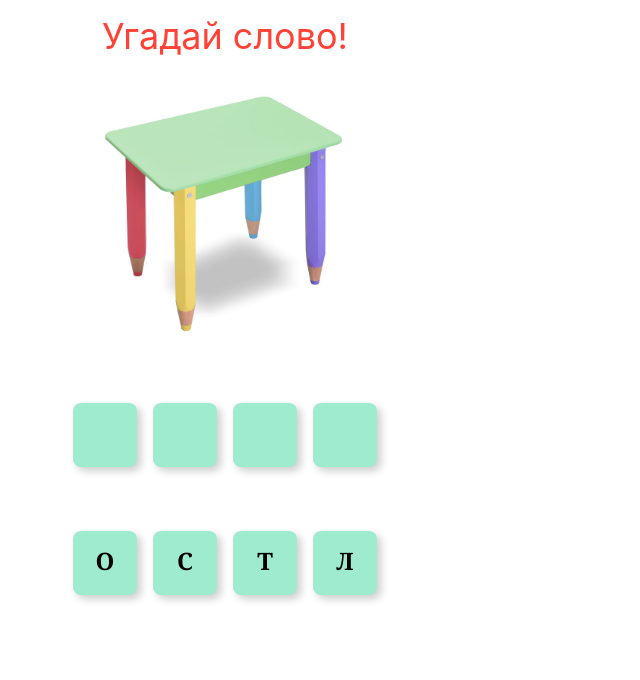
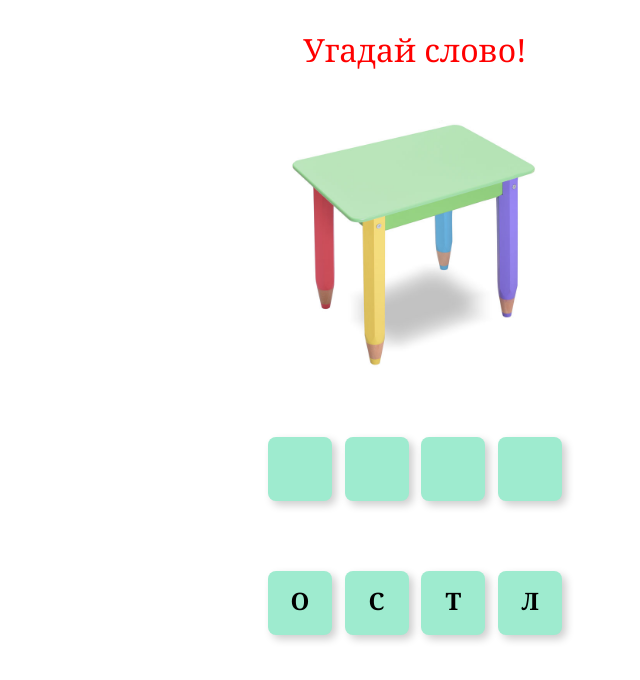
Before and after one commit to sergeylem/guess-word, a React (Create React App) app: page / in a window 1280 px wide. Shown: the top 680 px of the page, without its empty margins (225-865 px from the left). Built offline with nearby package versions, Linux system fonts and the light colour scheme.

Commit message:
refactoring styles from tachions into scss

```diff
--- a/package.json
+++ b/package.json
@@ -3,6 +3,7 @@
   "version": "0.1.0",
   "private": true,
   "dependencies": {
+    "node-sass": "^4.12.0",
     "react": "^16.9.0",
     "react-confetti": "^4.0.1",
     "react-dom": "^16.9.0",
--- a/src/App.css
+++ /dev/null
@@ -1,41 +0,0 @@
-.App {
-  text-align: center;
-}
-
-.form-fade-animation {
-  width: 900px;
-  display: flex;
-  flex-direction: column;
-  align-items: center;
-
-  animation: fade-in-keyframes 1s;
-}
-@keyframes fade-in-keyframes {
-  from {opacity: 0}
-  to {opacity: 1}
-}
-
-.form {
-  display: flex;
-  flex-direction: column;
-  align-items: center;
-  width: 900px;
-}
-
-.image {
-  height: 250px;
-}
-
-.word {
-  display: flex;
-  flex-direction: row;
-  justify-content: center;
-  width: 900px;
-}
-
-.words {
-  display: flex;
-  flex-direction: row;
-  justify-content: center;
-  width: 900px;
-}
--- a/src/App.js
+++ b/src/App.js
@@ -1,6 +1,6 @@
 import React from 'react';
 import Button from './components/button/button';
-import './App.css';
+import './App.scss';
 import {
   getRndNumber, putUnderscores, getRndLetters,
 } from './utils';
@@ -105,9 +105,11 @@ class App extends React.Component {
     const countLettersToAdd = 0; //Math.floor(targetLetters.length / 3);
     const rndLetters = getRndLetters(targetLetters, countLettersToAdd)
 
+    const viewportWidth = window.innerWidth;
+    const viewportHeight = window.innerHeight;
     this.setState({
       targetWordId, targetWordIndex: index, targetLetters: [...this.state.words[index].word],
-      userLetters, rndLetters
+      userLetters, rndLetters, viewportWidth, viewportHeight
     });
   }
 
@@ -117,16 +119,16 @@ class App extends React.Component {
       <div className={isFade ? 'form-fade-animation' : 'form'}
         onAnimationEnd={() => this.onAnimationEnd()}
       >
-        <div className='tc f2 mt3 red'>
+        <div className='title'>
           Угадай слово!
         </div>
 
-        <img className='tc br4 mt4 mb4 image'
+        <img className='image'
           src={this.state.words[this.state.targetWordIndex].img} alt='' />
 
-        { !this.state.isGuessed ?
+        {!this.state.isGuessed ?
           <div>
-            <div className='word'>
+            <div className='words'>
               {this.state.userLetters.map((item, index) => (
                 <Button letter={item} key={index}
                   click={this.delLetter.bind(
@@ -141,25 +143,25 @@ class App extends React.Component {
                     this, item, this.state.userLetters, this.state.rndLetters, index)} />
               ))}
             </div>
-            { this.state.isConfetti ?
+            {this.state.isConfetti ?
               <div>
-                <Confetti />
+                <Confetti viewportWidth={this.state.viewportWidth}
+                  viewportHeight={this.state.viewportHeight}/>
                 <PlaySound urlStr={require('./assets/sounds/s2.mp3')} />
               </div> :
               null
             }
           </div> :
           <div>
-            <div className='tc f2 b pt2 pb4'>{this.state.targetLetters}</div>
+            <div className='word'>{this.state.targetLetters}</div>
             <img
-              className={'tc w4 h4 mt2'}
+              className={'arrow-next'}
               src={require('./assets/icons/arrow-next.png')} alt=''
               onClick={this.removeItemFromWords.bind(this)}
               onAnimationEnd={() => this.onAnimation}
             />
           </div>
         }
-
       </div>
     );
   }
--- /dev/null
+++ b/src/App.scss
@@ -0,0 +1,121 @@
+.App {
+  text-align: center;
+}
+
+.form {
+  display: flex;
+  flex-direction: column;
+  align-items: center;
+  width: 100vw;
+}
+
+.form-fade-animation {
+  display: flex;
+  flex-direction: column;
+  align-items: center;
+  width: 100vw;
+  animation: fade-in-keyframes 2s;
+}
+@keyframes fade-in-keyframes {
+  from {opacity: 0}
+  to {opacity: 1}
+}
+
+.title {
+  margin-top: 2rem;
+  font-family:georgia;
+  font-size: 2rem;
+  color: red;
+}
+
+.image {
+  height: 32vh;
+  border-radius: 0.8rem;
+  margin-top: 3rem;
+}
+
+.button {
+  text-align: center;
+  height: 4rem;
+  width: 4rem;
+  border-radius: 0.5rem;
+  padding: 1rem;
+  margin: 0.4rem;
+  margin-top: 4rem;
+  border-width:.25rem;
+  box-shadow:4px 4px 8px 0px rgba( 0, 0, 0, 0.2 );
+  font-size:1.5rem;
+  font-family:georgia;
+  font-weight:bold;
+  background-color: #9eebcf;
+
+  &:hover {
+      cursor: pointer;
+      transform: scale(1.05);
+      transition: transform 1s cubic-bezier(0.25, 0.45, 0.45, 0.95);
+      background-color: #88ecc8;
+    }
+}
+
+.word {
+  margin-top: 2rem;
+  font-family:georgia;
+  font-size: 2rem;
+  font-weight:bold;
+}
+
+.words {
+  display: flex;
+  flex-direction: row;
+  justify-content: center;
+  width: 50vw;
+}
+
+.arrow-next {
+  margin-top: 2rem;
+  height: 7rem;
+  width: 7rem;
+
+  &:hover {
+    cursor: pointer;
+    opacity: 0.8;
+  }
+
+}
+
+@media screen and (max-width: 800px) {
+  .title {
+    font-size: 1.5rem;
+  }
+  .image {
+    height: 20vh;
+    margin-bottom: 1rem;
+  }
+  .word {
+    margin-top: 1rem;
+    font-family:georgia;
+    font-size: 1.2rem;
+    font-weight:bold;
+  }
+
+  .arrow-next {
+  margin-top: 2rem;
+  height: 4rem;
+  width: 5rem;
+ }
+
+  .button {
+    height: 3rem;
+    width: 3rem;
+    margin: 0.3rem;
+    margin-top: 2rem;
+    font-size:1.0rem;
+
+    &:hover {
+        cursor: pointer;
+        transform: scale(1.05);
+        transition: transform 1s cubic-bezier(0.25, 0.45, 0.45, 0.95);
+        background-color: #88ecc8;
+      }
+  }
+}
--- /dev/null
+++ b/src/components/button/button.css
@@ -0,0 +1,2 @@
+.button {
+  }
--- a/src/components/button/button.js
+++ b/src/components/button/button.js
@@ -1,8 +1,9 @@
 import React from 'react';
+import './button.css';
 
 const Button = (props) => {
   return (
-    <div className='tc grow h3 w3 f3 georgia b bg-light-green br3 pa3 ma2 mv4 dib bw2 shadow-5'
+    <div className='button'
       onClick = {props.click} >
         <span>{props.letter}</span>
     </div>
--- a/src/components/confetti/confetti.jsx
+++ b/src/components/confetti/confetti.jsx
@@ -2,12 +2,12 @@ import React from 'react'
 import { useWindowSize } from 'react-use'
 import Confetti from 'react-confetti'
 
-export default () => {
+export default (props) => {
   useWindowSize();
   return (
     <Confetti
-      width={'1000'}
-      height={'1000'}
+      width={props.viewportWidth}
+      height={props.viewportHeight}
       numberOfPieces={'100'}
     />
   )
--- a/src/data/words-data.js
+++ b/src/data/words-data.js
@@ -33,7 +33,9 @@ const DATA = {
     isFade: false,
     targetWordId: 0,
     targetWordIndex: 0,
-    maxCountWords: 23 //Кол-во слов минус 1
+    maxCountWords: 23, //Кол-во слов минус 1
+    viewportWidth: 0,
+    viewportHeight: 0
 }
 
 export default DATA;
```
Also changed, not shown: 1 other file (tests, documents, lock files or other folders).
